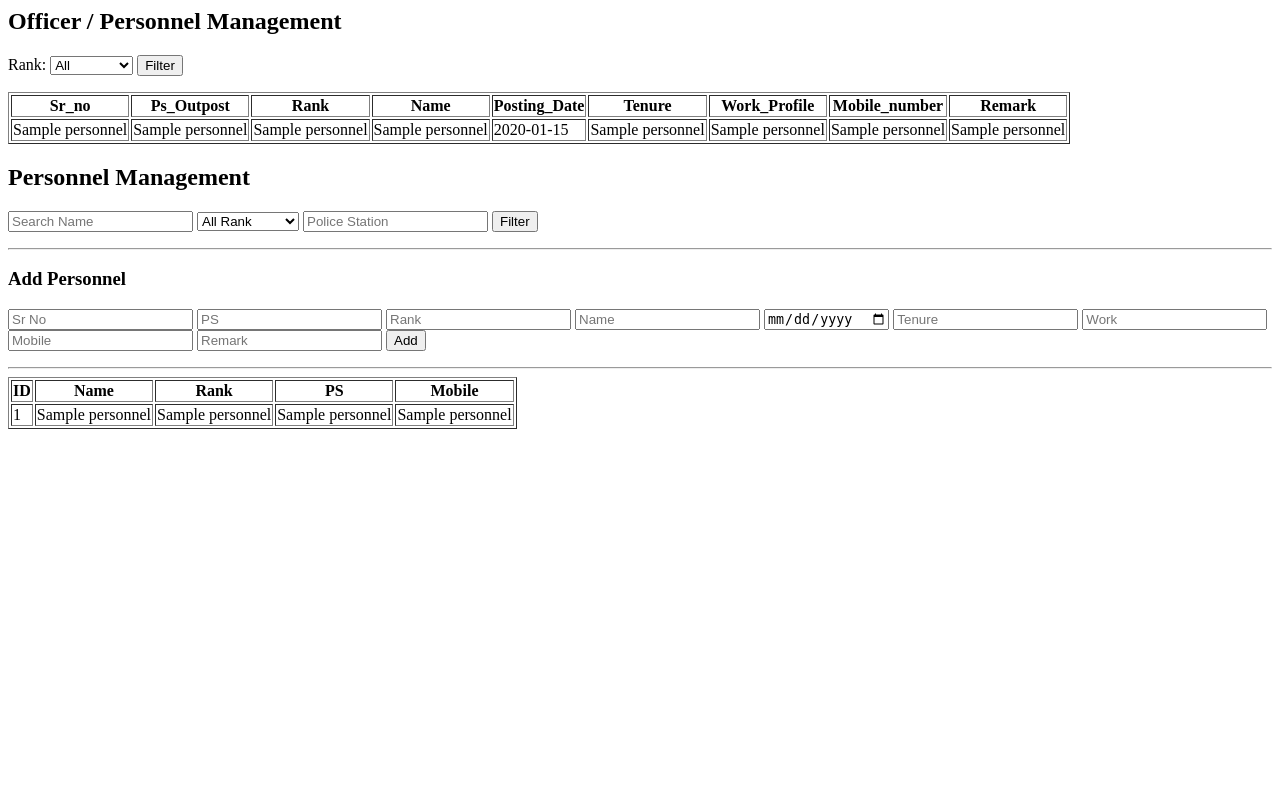
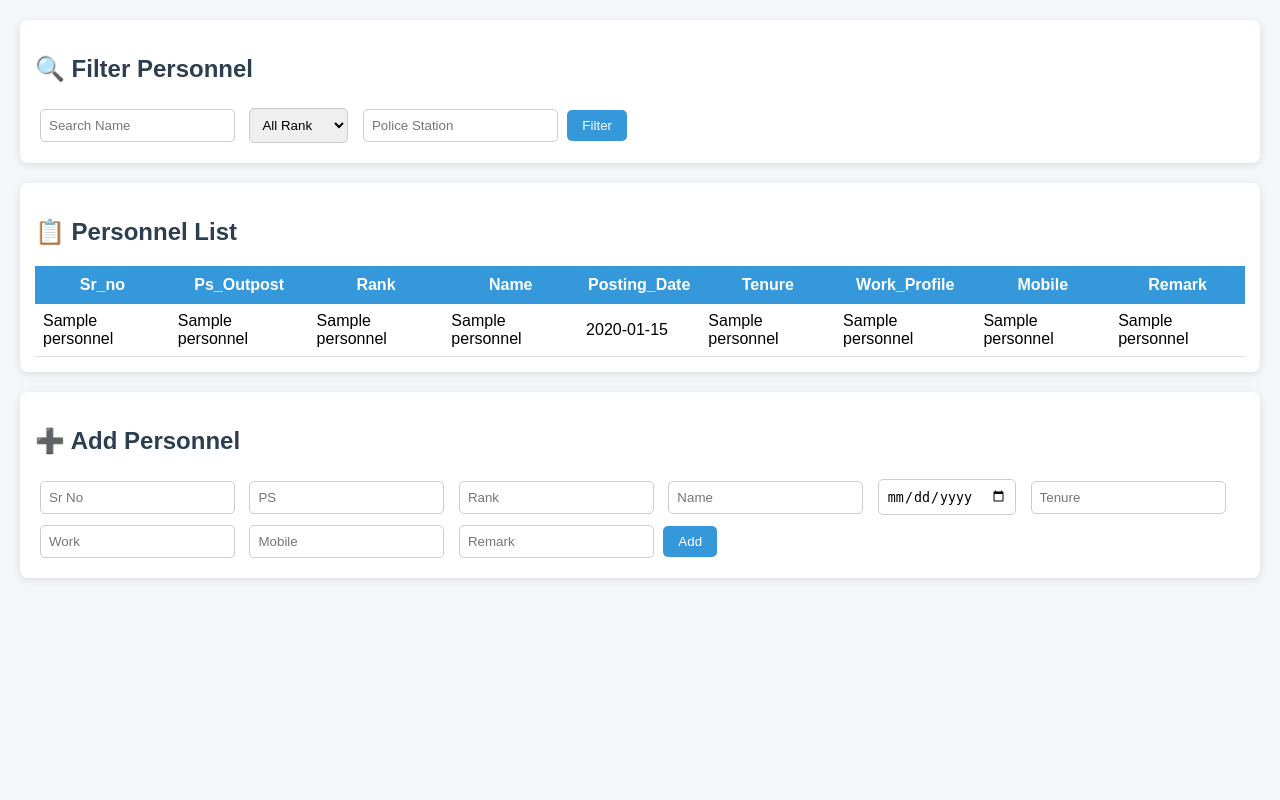
Before and after one commit to rohit502dhurve-cloud/police-websit, a Flask app: page /personnel in a window 1280 px wide. Run offline with Flask 3, Linux system fonts and the light colour scheme; a database or web service that is not in the repository returns one stand-in record (values such as "Sample title"); some libraries are stand-ins or nearby versions.

Commit message:
Update personnel.html

```diff
--- a/templates/personnel.html
+++ b/templates/personnel.html
@@ -1,19 +1,99 @@
-<h2>Officer / Personnel Management</h2>
+<!DOCTYPE html>
+<html>
+<head>
+    <title>Personnel Management</title>
+
+    <!-- ✅ YAHAN CSS ADD KIYA HAI -->
+    <style>
+    body {
+        font-family: Arial, sans-serif;
+        background: #f4f6f9;
+        margin: 0;
+        padding: 20px;
+    }
+
+    h2 {
+        color: #2c3e50;
+    }
+
+    .card {
+        background: white;
+        padding: 15px;
+        margin-bottom: 20px;
+        border-radius: 8px;
+        box-shadow: 0 2px 8px rgba(0,0,0,0.1);
+    }
+
+    input, select {
+        padding: 8px;
+        margin: 5px;
+        border-radius: 5px;
+        border: 1px solid #ccc;
+    }
+
+    button {
+        padding: 8px 15px;
+        border: none;
+        background: #3498db;
+        color: white;
+        border-radius: 5px;
+        cursor: pointer;
+    }
+
+    button:hover {
+        background: #2980b9;
+    }
+
+    table {
+        width: 100%;
+        border-collapse: collapse;
+        margin-top: 10px;
+    }
+
+    table th {
+        background: #3498db;
+        color: white;
+        padding: 10px;
+    }
+
+    table td {
+        padding: 8px;
+        border-bottom: 1px solid #ddd;
+    }
+
+    table tr:hover {
+        background: #f1f1f1;
+    }
+    </style>
+
+</head>
+
+<body>
+
+<div class="card">
+    <h2>🔍 Filter Personnel</h2>
 
     <form method="GET">
-    <label>Rank:</label>
+        <input type="text" name="search" placeholder="Search Name">
+
         <select name="rank">
-        <option value="ALL">All</option>
+            <option value="">All Rank</option>
             <option value="SI">SI</option>
             <option value="ASI">ASI</option>
             <option value="HC">HC</option>
             <option value="Constable">Constable</option>
         </select>
 
+        <input type="text" name="ps" placeholder="Police Station">
+
         <button type="submit">Filter</button>
     </form>
+</div>
 
-<table border="1">
+<div class="card">
+    <h2>📋 Personnel List</h2>
+
+    <table>
         <tr>
             <th>Sr_no</th>
             <th>Ps_Outpost</th>
@@ -22,7 +102,7 @@
             <th>Posting_Date</th>
             <th>Tenure</th>
             <th>Work_Profile</th>
-    <th>Mobile_number</th>
+            <th>Mobile</th>
             <th>Remark</th>
         </tr>
 
@@ -40,25 +120,11 @@
         </tr>
         {% endfor %}
     </table>
-<h2>Personnel Management</h2>
+</div>
 
-<form method="GET">
-    <input type="text" name="search" placeholder="Search Name">
+<div class="card">
+    <h2>➕ Add Personnel</h2>
 
-    <select name="rank">
-        <option value="">All Rank</option>
-        <option value="SI">SI</option>
-        <option value="CONSTABLE">CONSTABLE</option>
-    </select>
-
-    <input type="text" name="ps" placeholder="Police Station">
-
-    <button type="submit">Filter</button>
-</form>
-
-<hr>
-
-<h3>Add Personnel</h3>
     <form method="POST" action="/add_personnel">
         <input name="Sr_no" placeholder="Sr No">
         <input name="Ps_Outpost" placeholder="PS">
@@ -71,25 +137,7 @@
         <input name="Remark" placeholder="Remark">
         <button type="submit">Add</button>
     </form>
+</div>
 
-<hr>
-
-<table border="1">
-<tr>
-    <th>ID</th>
-    <th>Name</th>
-    <th>Rank</th>
-    <th>PS</th>
-    <th>Mobile</th>
-</tr>
-
-{% for p in data %}
-<tr>
-    <td>{{ p[0] }}</td>
-    <td>{{ p[4] }}</td>
-    <td>{{ p[3] }}</td>
-    <td>{{ p[2] }}</td>
-    <td>{{ p[8] }}</td>
-</tr>
-{% endfor %}
-</table>
+</body>
+</html>
```
Lines whose indentation alone changed are shown as unchanged.
